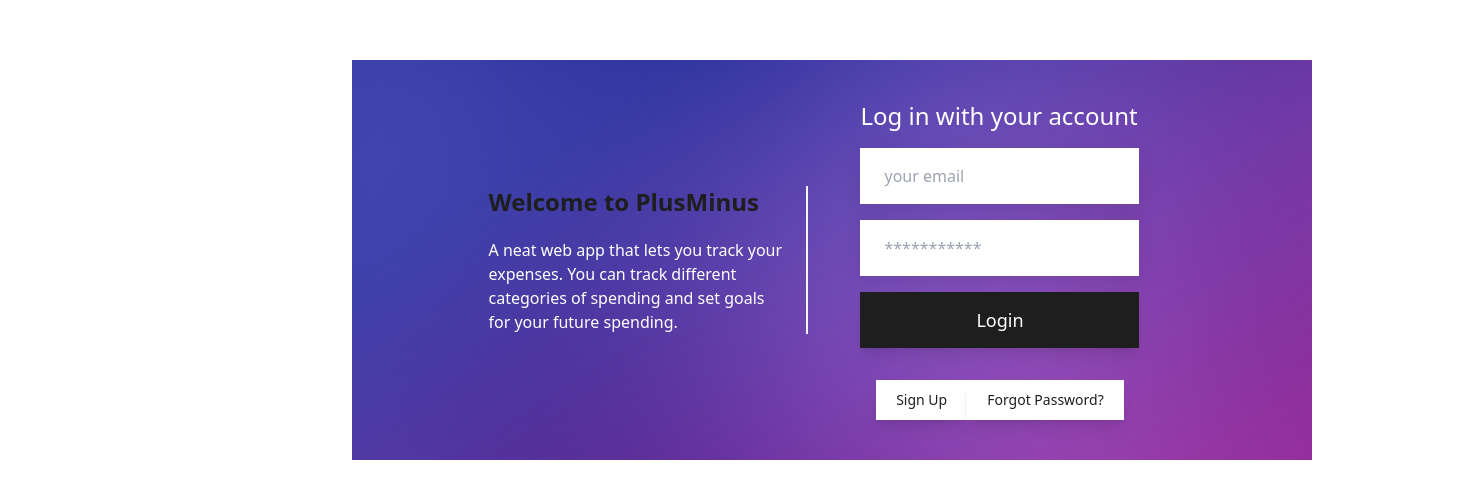
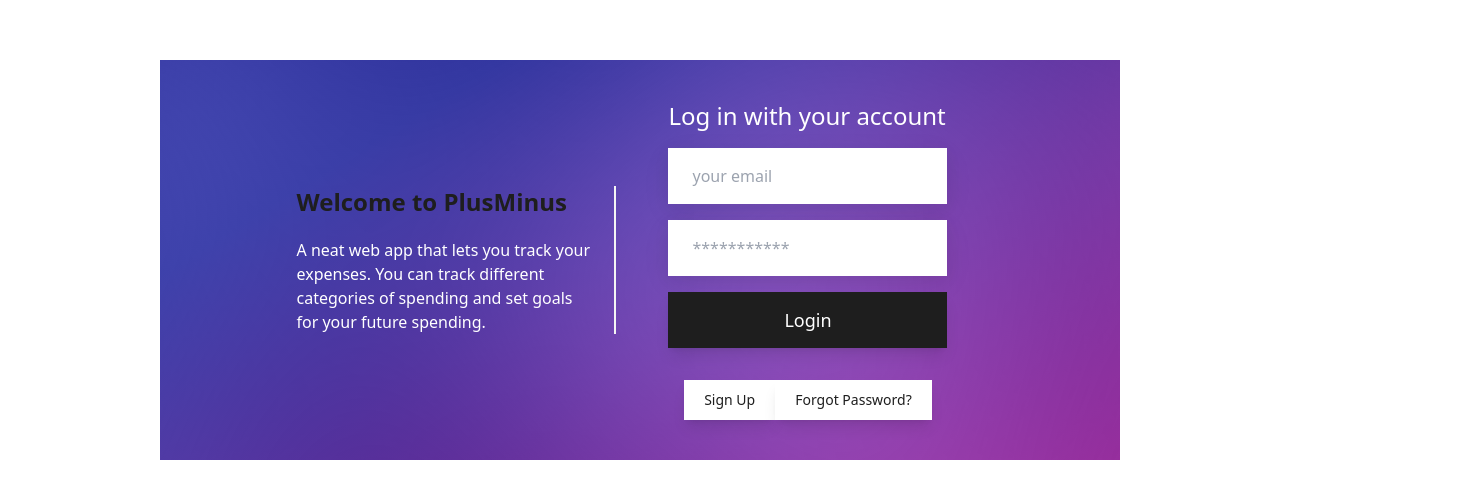
Before and after one commit to mirzakomic/PlusMinus, a React (Vite) app in the folder frontend/: page / in a window 1280 px wide. Shown: the part 140-638 px from the top of the page, 1472 px wide, since content can reach past the window. Built offline with nearby package versions, Linux system fonts and the light colour scheme; no server answers.

Commit message:
styling small fix

```diff
--- a/frontend/src/App.jsx
+++ b/frontend/src/App.jsx
@@ -22,9 +22,9 @@ function App() {
   const { isLoggedIn, logout } = useContext(UserContext);
 
   return (
-    <div className="max-w-4xl mx-auto my-0">
+    <div className="mx-auto my-0">
       <Navigation />
-      <main>
+      <main className="max-w-4xl mx-auto">
         <Routes>
           <Route path="/" element={<Home />} />
           <Route path="/dashboard" element={<Dashboard />} />
```
